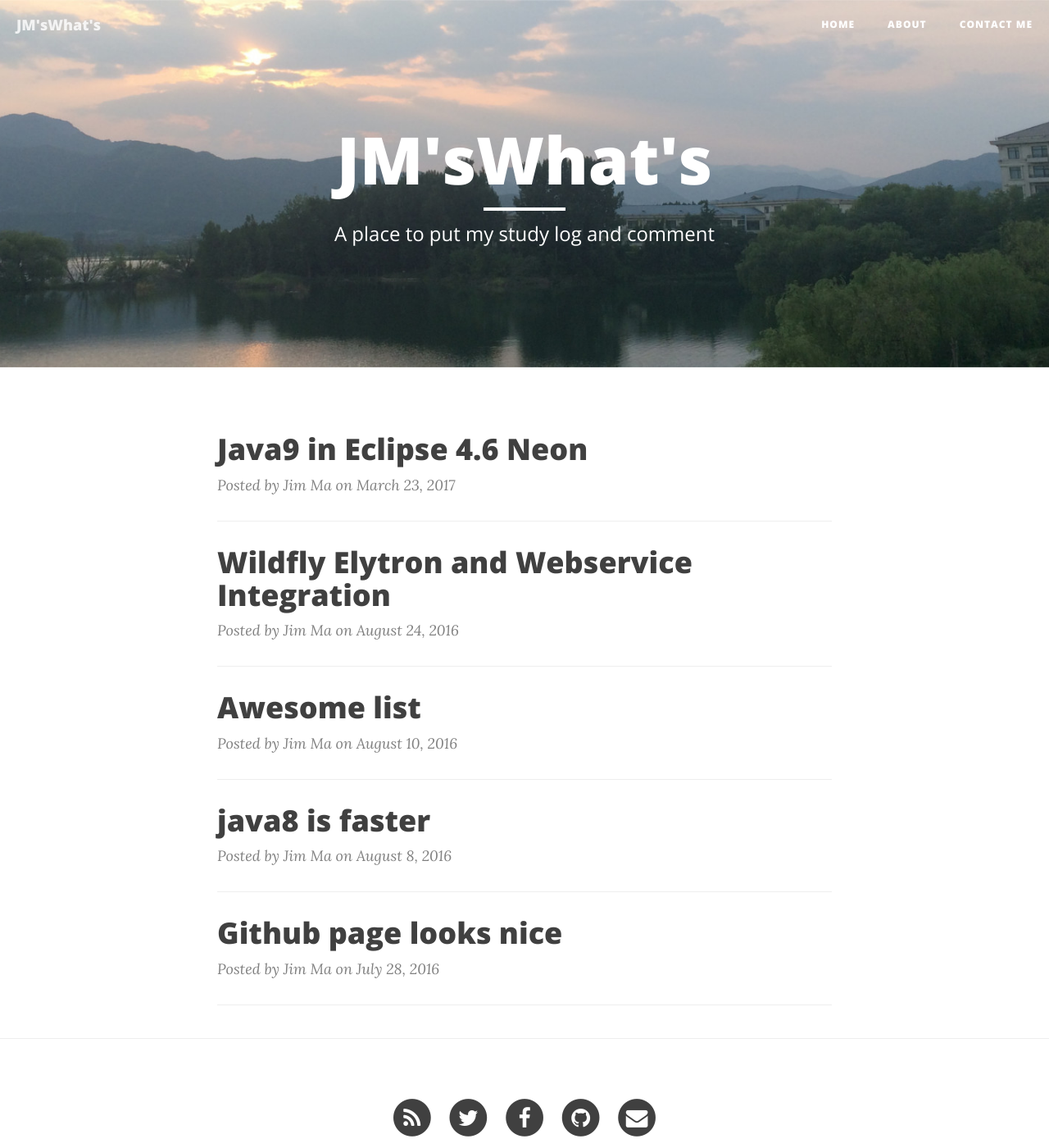
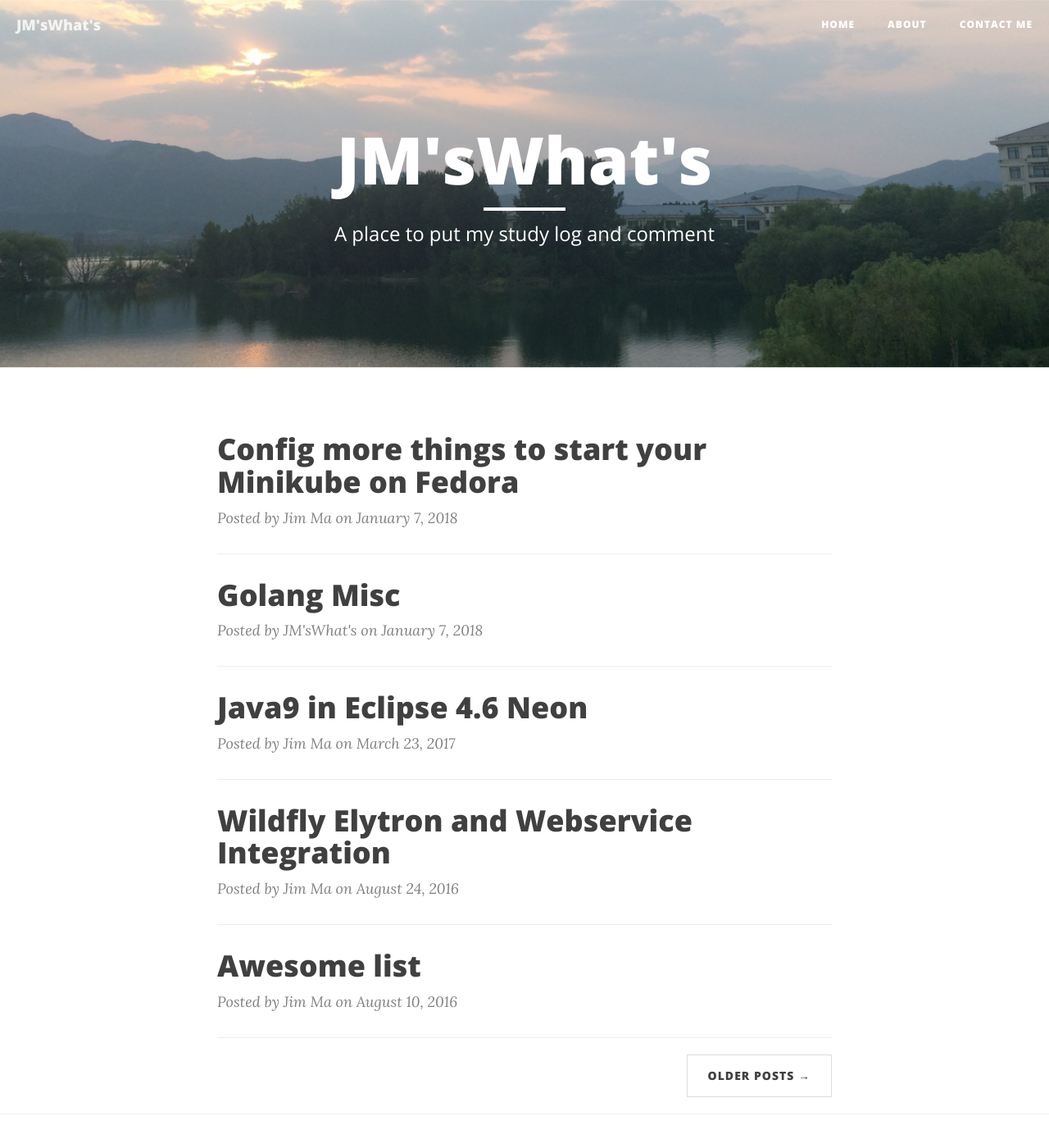
Before and after one commit to jimma/jimma.github.io, a Jekyll site: the page built from index.html, in a window 1280 px wide and 1400 px high. Shown: the whole window at 82% size. Built offline with Jekyll 4.4.1, drawn with Linux system fonts in a browser that asks for light colours; nearby versions of some CDN libraries; the list of posts is cut into pages by our own code; some of the changed lines change nothing that is shown.

Commit message:
Add more blog entries

````diff
--- a/_posts/2016-07-28-GitHubPages-is-nice.markdown
+++ b/_posts/2016-07-28-GitHubPages-is-nice.markdown
@@ -1,5 +1,5 @@
 ---
-layout:     post
+layout:     page
 title:      "Github page looks nice"
 subtitle:   ""
 date:       2016-07-28 12:00:00
--- /dev/null
+++ b/_posts/2018-01-07-MiniKube.markdown
@@ -0,0 +1,45 @@
+---
+layout:     post
+title:      "Config more things to start your Minikube on Fedora "
+subtitle:   ""
+date:       2018-01-07 12:32:50
+author:     "Jim Ma"
+header-img: "img/bg1.jpg"
+---
+When you want to try the kubenetes, the most easy way is start kubenetes cluseter with a command "minikube start". If you don't want to start all these things in vm and add a "--vm-driver=none" flag to start minikube, the error will probably be printed to indicate that kubelet's cgroup is different from dockers' systemd:
+
+```
+ failed to create kubelet: misconfiguration: kubelet cgroup driver: "cgroupfs" is different from docker cgroup driver: "systemd".
+ ```
+
+ minikube start provides the "--extra-config" to configure different things to kubelet, apiserver and all other components:
+
+ ```
+Usage:
+  minikube start [flags]
+
+Flags:
+      --apiserver-name string           The apiserver name which is used in the generated certificate for localkube/kubernetes.  This can be used if you want to make the apiserver available from outside the machine (default "minikubeCA")
+      --cache-images                    If true, cache docker images for the current bootstrapper and load them into the machine. (default true)
+      --container-runtime string        The container runtime to be used
+      --cpus int                        Number of CPUs allocated to the minikube VM (default 2)
+      --disable-driver-mounts           Disables the filesystem mounts provided by the hypervisors (vboxfs, xhyve-9p)
+      --disk-size string                Disk size allocated to the minikube VM (format: <number>[<unit>], where unit = b, k, m or g) (default "20g")
+      --dns-domain string               The cluster dns domain name used in the kubernetes cluster (default "cluster.local")
+      --docker-env stringArray          Environment variables to pass to the Docker daemon. (format: key=value)
+      --docker-opt stringArray          Specify arbitrary flags to pass to the Docker daemon. (format: key=value)
+      --extra-config ExtraOption        A set of key=value pairs that describe configuration that may be passed to different components.
+		The key should be '.' separated, and the first part before the dot is the component to apply the configuration to.
+		Valid components are: kubelet, apiserver, controller-manager, etcd, proxy, scheduler.
+```
+
+All the kublet options you can pass with "--extra-config" are defined in KubeletConfiguration.go:
+https://godoc.org/k8s.io/kubernetes/pkg/kubelet/apis/kubeletconfig#KubeletConfiguration
+
+So here we pass the cgroup-driver=systemd to kubelet with:
+
+```
+minikube --vm-driver=none --extra-config=kubelet.CgroupDriver=systemd --extra-config=kubelet.EvictionHard="memory.available<500Mi,nodefs.available<100Mi,imagefs.available<100Mi" start
+```
+
+If you start minikube in not free space left disk, the "DiskPressure" eviction signal alarms and no pod started in you node. Add a "kubelet.EvicationHard" option as above to clam down kubelet.
````
Also changed, not shown: _posts/2018-01-07-Golang-misc.markdown (added).
